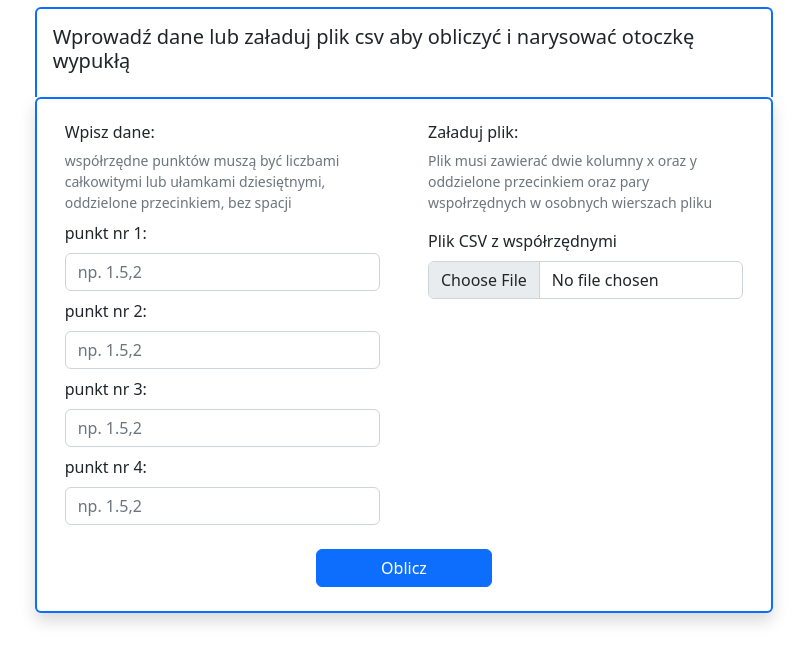
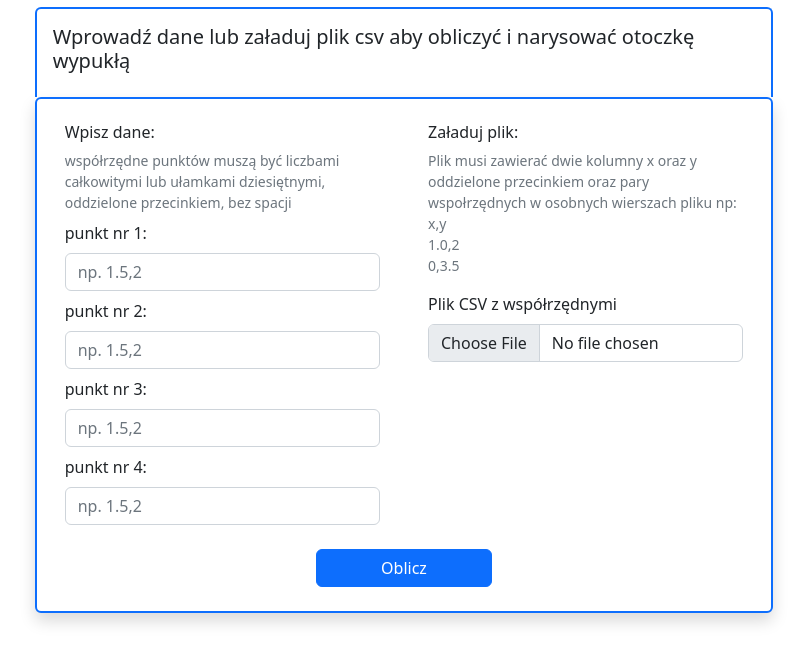
Before and after one commit to smokaleksander/convex_hull, a FastAPI app: page / in a window 1280 px wide. Shown: the part 161-814 px from the top of the page, without its empty margins (236-1043 px from the left). Run offline with FastAPI, Linux system fonts and the light colour scheme.

Commit message:
heroku setup

```diff
--- /dev/null
+++ b/docker-compose.yaml
@@ -0,0 +1,6 @@
+version: "3.9"  # optional since v1.27.0
+services:
+  web:
+    build: .
+    volumes:
+      - ./src:/src
--- a/main.py
+++ b/main.py
@@ -201,6 +201,8 @@ def calculate(request: Request,
         print(filecsv.file)
         print(filecsv.filename)
         punkty = pd.read_csv(filecsv.file)
+        if not "x" in punkty.columns and not "y" in punkty.columns:
+            return templates.TemplateResponse("index.html", {"request": request, "bad_csv": "bad_csv"})
     elif point1 is not None:
         # convert inputs to Dataframe
         raw_points = []
--- a/punkty.csv
+++ b/punkty.csv
@@ -1,5 +1,5 @@
-x,y
-1,0
+y
+1.0,2,2
 0,10
-10,10
+10.10
 10,0
--- a/templates/index.html
+++ b/templates/index.html
@@ -71,7 +71,10 @@
 										<div >
 											<h6>Załaduj plik: </h6>
 											<div id="passwordHelpBlock" class="form-text">
-  												Plik musi zawierać dwie kolumny x oraz y oddzielone przecinkiem oraz pary wspołrzędnych w osobnych wierszach pliku
+  												Plik musi zawierać dwie kolumny x oraz y oddzielone przecinkiem oraz pary wspołrzędnych w osobnych wierszach pliku np: <br>
+												  x,y <br>
+												  1.0,2 <br>
+												  0,3.5 <br>
 											</div>
 										</div>
 										<div class="mt-3">
@@ -99,8 +102,11 @@
       								Wprowadzono dwa źródła danych, wprowadź ponownie jedno z nich i spróbuj ponownie
     							</div>
 							{% endif %}
-
-
+							{% if bad_csv %}
+								<div class="text-center text-danger">
+      								Zla zawartość pliku, wprowadź ponownie plik i spróbuj ponownie
+    							</div>
+							{% endif %}
                 		</form>
 					</div>
 					{% if punkty %}
```
Also changed, not shown: 2 other files.
